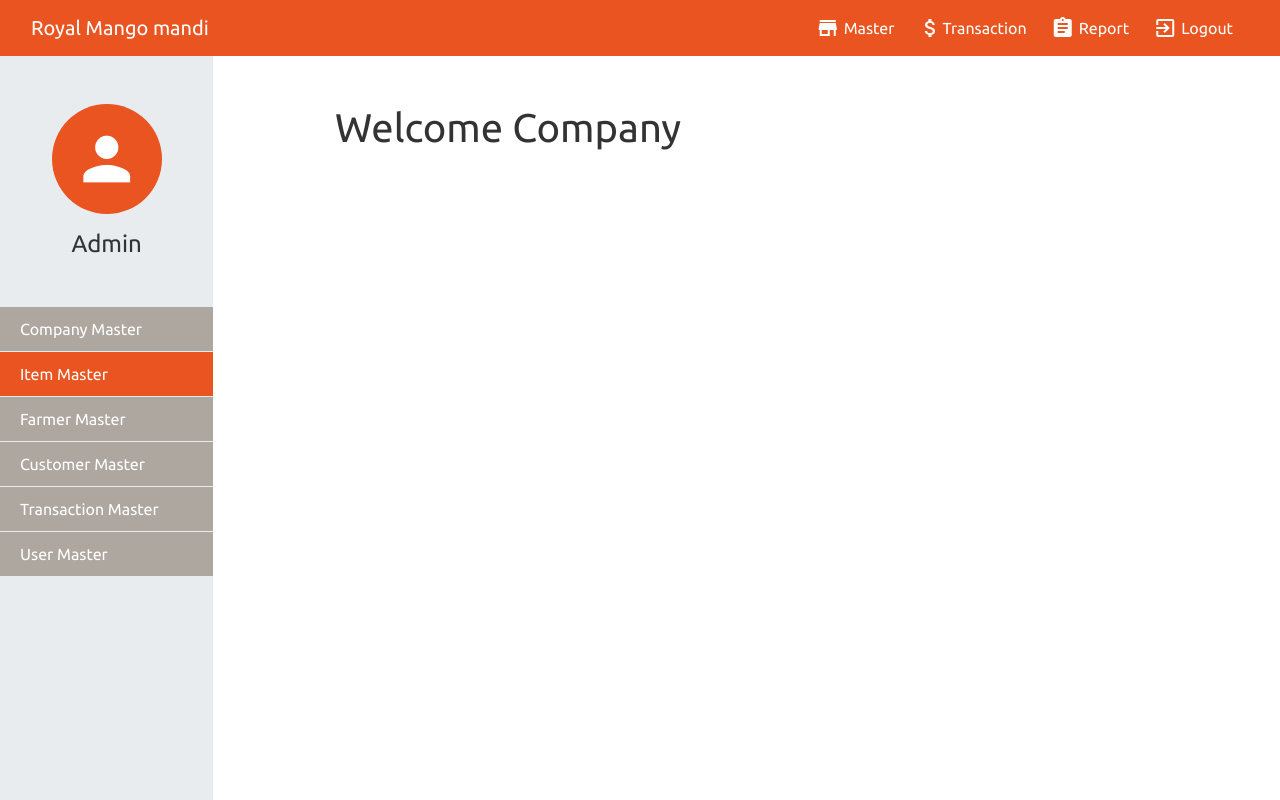
After one commit to exsaro/mango-mandi, a PHP site: page /View/item.php in a window 1280 px wide. The commit adds this page. Run offline with PHP 8.4, Linux system fonts and the light colour scheme.

Commit message:
Master pages added

```diff
--- /dev/null
+++ b/View/footer.php
@@ -0,0 +1,5 @@
+
+    <script src="../js/jquery/jquery-3.3.1.min.js"></script>
+    <script src="../js/app.js"></script>
+</body>
+</html>
--- /dev/null
+++ b/View/header.php
@@ -0,0 +1,34 @@
+<!DOCTYPE html>
+<html lang="en">
+<head>
+    <meta charset="UTF-8">
+    <meta name="viewport" content="width=device-width, initial-scale=1.0">
+    <link href="https://fonts.googleapis.com/icon?family=Material+Icons" rel="stylesheet">
+    <link rel="stylesheet" href="../css/bootstrap.min.css">
+    <link rel="stylesheet" href="../css/style.css">
+    <title>Document</title>
+</head>
+<body>
+<header class="navbar navbar-expand-lg navbar-dark bg-primary">
+    <div class="container-fluid">
+        <a href="" class="navbar-brand">Royal Mango mandi</a>
+        <nav class="nav">
+            <ul class="navbar-nav mr-auto">
+                <li class="nav-item mr-2 active">
+                    <a class="nav-link d-flex align-items-center" href="company.php">
+                    <span class="material-icons mr-1">store</span>Master</a>
+                </li>
+                <li class="nav-item mr-2 active">
+                    <a class="nav-link d-flex align-items-center" href="transaction.php">
+                    <span class="material-icons">attach_money</span>Transaction</a>
+                </li>
+                <li class="nav-item mr-2 active">
+                    <a class="nav-link d-flex align-items-center" href="#"><span class="material-icons mr-1">assignment</span>Report</a>
+                </li>
+                <li class="nav-item active mr-2">
+                    <a class="nav-link d-flex align-items-center" href=""><span class="material-icons mr-1">exit_to_app</span> Logout</a>
+                </li>
+            </ul>
+        </nav>
+    </div>
+</header>
--- /dev/null
+++ b/View/item.php
@@ -0,0 +1,11 @@
+<?php include 'header.php';?>
+    <div class="container-fluid">
+        <div class="row justify-content-between">
+            <?php include 'sidebar.php';?>
+            <div class="col-md-9 mt-5">
+                <h1>Welcome Company</h1>
+            </div>
+        </div>
+    </div>
+
+<?php include 'footer.php';?>
--- /dev/null
+++ b/View/sidebar.php
@@ -0,0 +1,18 @@
+<div class="col-md-2 sidebar py-5 px-0">
+    <div class="user text-center mb-5">
+        <div class="user-img mb-3">
+            <span class="material-icons">person</span>
+        </div>
+        <h4>Admin</h4>
+    </div>
+    <nav>
+        <ul id="master-nav">
+            <li><a href="company.php">Company Master</a></li>
+            <li><a href="item.php">Item Master</a></li>
+            <li><a href="farmer.php">Farmer Master</a></li>
+            <li><a href="customer.php">Customer Master</a></li>
+            <li><a href="transaction.php">Transaction Master</a></li>
+            <li><a href="user.php">User Master</a></li>
+        </ul>
+    </nav>
+</div>
--- a/css/style.css
+++ b/css/style.css
@@ -5,3 +5,40 @@ label.error{
     color: red;
     font-size: 12px;
 }
+.sidebar{
+    background: #e9ecef;
+    min-height: calc(100vh - 56px);
+}
+.user-img{
+    width: 110px;
+    height: 110px;
+    background: #e95420;
+    margin: auto;
+    border-radius: 50%;
+    display: flex;
+    justify-content: center;
+    align-items: center;
+}
+.user-img .material-icons{
+    font-size: 70px;
+    color: #fff;
+}
+.sidebar nav ul{
+    padding: 0;
+    margin: 0;
+    list-style: none;
+    display: none;
+}
+.sidebar nav li{
+    margin-bottom: 1px;
+}
+.sidebar nav a{
+    padding: 10px 20px;
+    background: #AEA79F;
+    color: #fff;
+    display: block;
+}
+.sidebar nav a:hover, .sidebar nav a.active{
+    background: #e95420;
+    color: #fff;
+}
--- a/index.php
+++ b/index.php
@@ -29,7 +29,7 @@
             $_SESSION['user_id']        = $select['user_id'];
             $_SESSION['user_name']      = $select['user_name'];
             $_SESSION['company_name']   = $commonData->getCompanyName($select['company_id']);
-            header("Location:View/UserList.php");
+            header("Location:View/dashboard.php");
 
         }else{
             $loginError = true;
--- /dev/null
+++ b/js/app.js
@@ -0,0 +1,22 @@
+(function getPageName(){
+    var pageUrl, pageName, page;
+
+    pageUrl = window.location.href;
+    page = pageUrl.split('/');
+    pageName = page[page.length - 1];
+
+    if(
+        pageName == 'company.php' ||
+        pageName == 'item.php' ||
+        pageName == 'farmer.php' ||
+        pageName == 'customer.php' ||
+        pageName == 'transaction.php' ||
+        pageName == 'user.php'){
+        $('#master-nav a').removeClass('active');
+        $('#master-nav').show();
+        $('#master-nav a[href="'+pageName+'"]').addClass('active');
+    }
+
+    console.log(pageName)
+
+})();
```
Also changed, not shown: View/company.php (added, +11 -0 lines), View/customer.php (added, +11 -0 lines), View/dashboard.php (added, +11 -0 lines), View/farmer.php (added, +11 -0 lines), View/transaction.php (added, +11 -0 lines), View/user.php (added, +11 -0 lines).
